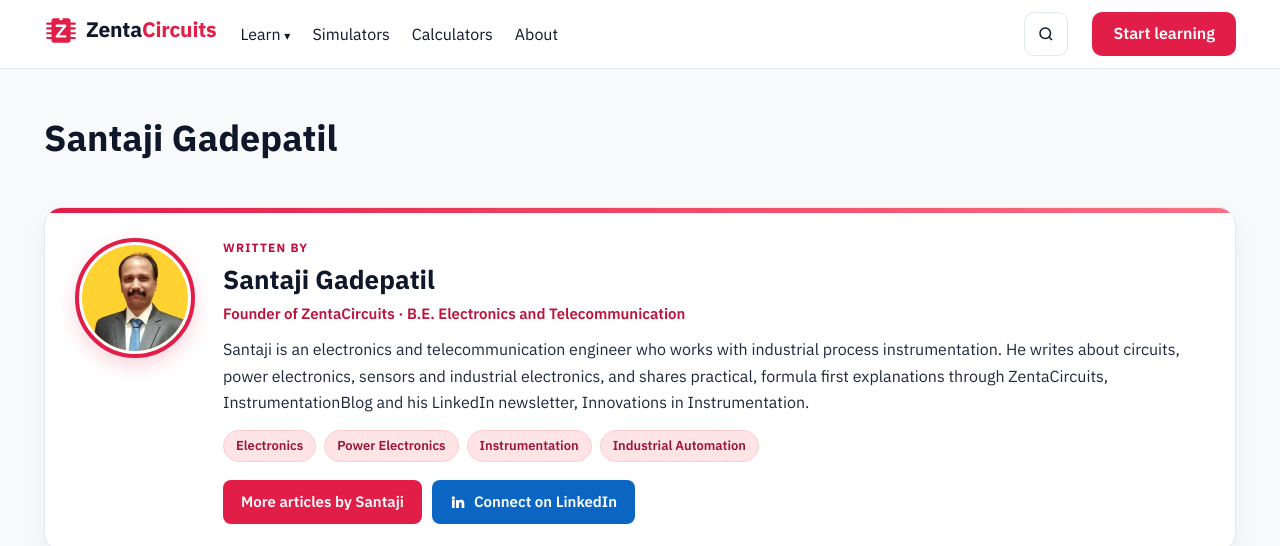
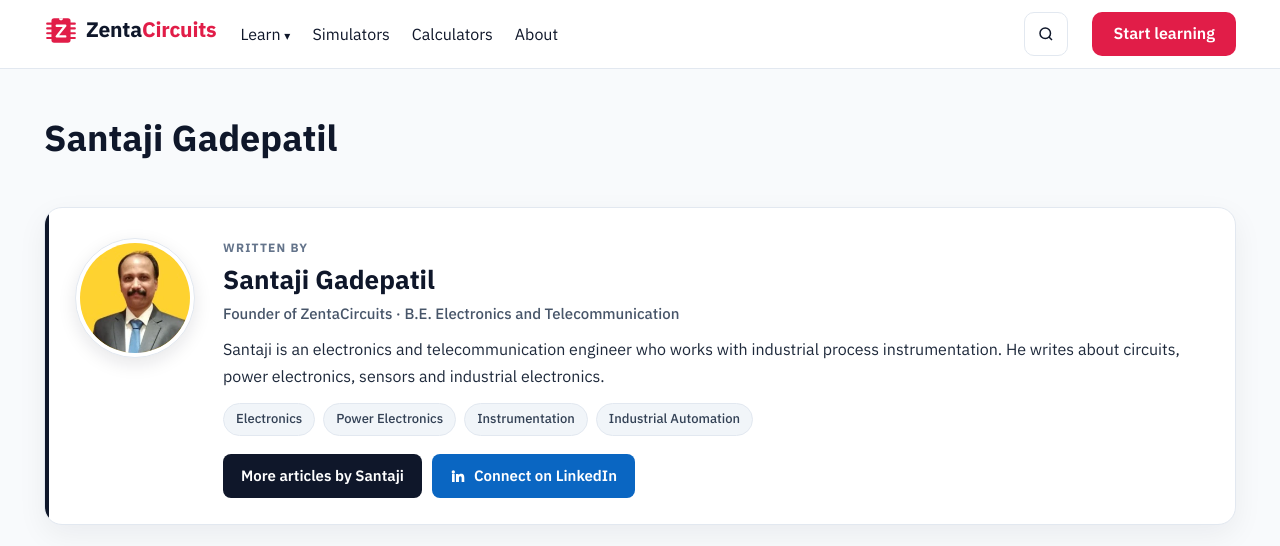
Before and after one commit to santajigade/zentacircuits, an Astro site: page /author/santaji-gadepatil in a window 1280 px wide. Shown: the top 546 px of the page. Built offline with nearby package versions, Linux system fonts and the light colour scheme; Astro itself is replaced by a stand-in of ours.

Commit message:
Author box: neutral colours and final bio
Co-Authored-By: Claude Opus 5.5 <noreply@anthropic.com>
Claude-Session: https://claude.ai/code/session_01E7SCfNTjxD8ZQvi4X3dmtL

```diff
--- a/src/components/AuthorBox.astro
+++ b/src/components/AuthorBox.astro
@@ -20,19 +20,19 @@ const li = 'M4.98 3.5a2.5 2.5 0 11-.02 5 2.5 2.5 0 01.02-5zM3 9h4v12H3zM9 9h3.8v
 </section>
 <style>
   .ab { position: relative; display: flex; gap: 28px; align-items: flex-start; flex-wrap: wrap; background: #fff; border: 1px solid var(--line); border-radius: 18px; padding: 30px 30px 26px; margin: 40px 0 24px; box-shadow: 0 10px 30px rgba(15, 23, 42, .06); overflow: hidden; }
-  .ab::before { content: ''; position: absolute; left: 0; right: 0; top: 0; height: 5px; background: linear-gradient(90deg, var(--red), #FB7185); }
-  .ph { flex: 0 0 120px; width: 120px; height: 120px; border-radius: 50%; object-fit: cover; border: 4px solid var(--red); padding: 3px; background: #fff; box-shadow: 0 8px 20px rgba(225, 29, 72, .18); }
+  .ab::before { content: ''; position: absolute; left: 0; top: 0; bottom: 0; width: 4px; background: var(--ink); }
+  .ph { flex: 0 0 120px; width: 120px; height: 120px; border-radius: 50%; object-fit: cover; border: 1px solid var(--line); padding: 4px; background: #fff; box-shadow: 0 6px 18px rgba(15, 23, 42, .10); }
   .tx { flex: 1 1 320px; min-width: 0; }
-  .k { margin: 0 0 2px; font-size: 12px; font-weight: 700; letter-spacing: .1em; text-transform: uppercase; color: var(--red-dark); }
+  .k { margin: 0 0 2px; font-size: 12px; font-weight: 700; letter-spacing: .1em; text-transform: uppercase; color: var(--faint); }
   .nm { margin: 0; font-size: 26px; font-weight: 700; color: var(--ink); }
-  .ti { margin: 2px 0 10px; font-size: 15px; font-weight: 600; color: var(--red-dark); }
+  .ti { margin: 2px 0 10px; font-size: 15px; font-weight: 500; color: var(--muted); }
   .bio { margin: 0 0 14px; font-size: 16px; line-height: 1.65; color: var(--text); }
   .tags { display: flex; flex-wrap: wrap; gap: 8px; margin-bottom: 18px; }
-  .tags span { font-size: 13px; font-weight: 600; color: var(--red-deep); background: var(--red-tint); border: 1px solid #FECDD3; border-radius: 999px; padding: 5px 12px; }
+  .tags span { font-size: 13px; font-weight: 500; color: #334155; background: #F1F5F9; border: 1px solid var(--line); border-radius: 999px; padding: 5px 12px; }
   .btns { display: flex; flex-wrap: wrap; gap: 10px; }
   .btns a { display: inline-flex; align-items: center; gap: 8px; min-height: 44px; padding: 0 18px; border-radius: 8px; font-weight: 600; font-size: 15px; text-decoration: none; }
-  .b1 { background: var(--red); color: #fff; }
-  .b1:hover { background: var(--red-dark); color: #fff; }
+  .b1 { background: var(--ink); color: #fff; }
+  .b1:hover { background: #1E293B; color: #fff; }
   .b2 { background: #0A66C2; color: #fff; }
   .b2:hover { background: #084d93; color: #fff; }
   @media (max-width: 560px) { .ab { padding: 26px 20px 22px; } .ph { flex-basis: 96px; width: 96px; height: 96px; } }
--- a/src/data/site.ts
+++ b/src/data/site.ts
@@ -23,7 +23,7 @@ export const AUTHORS: Record<string, Author> = {
     name: 'Santaji Gadepatil',
     title: 'Founder of ZentaCircuits',
     role: 'B.E. Electronics and Telecommunication',
-    bio: 'Santaji is an electronics and telecommunication engineer who works with industrial process instrumentation. He writes about circuits, power electronics, sensors and industrial electronics, and shares practical, formula first explanations through ZentaCircuits, InstrumentationBlog and his LinkedIn newsletter, Innovations in Instrumentation.', // TODO: confirm with Santaji
+    bio: 'Santaji is an electronics and telecommunication engineer who works with industrial process instrumentation. He writes about circuits, power electronics, sensors and industrial electronics.',
     photo: '/images/authors/santaji-gadepatil.webp',
     topics: ['Electronics', 'Power Electronics', 'Instrumentation', 'Industrial Automation'],
     linkedin: 'https://www.linkedin.com/in/santaji-gadepatil6680/',
```
